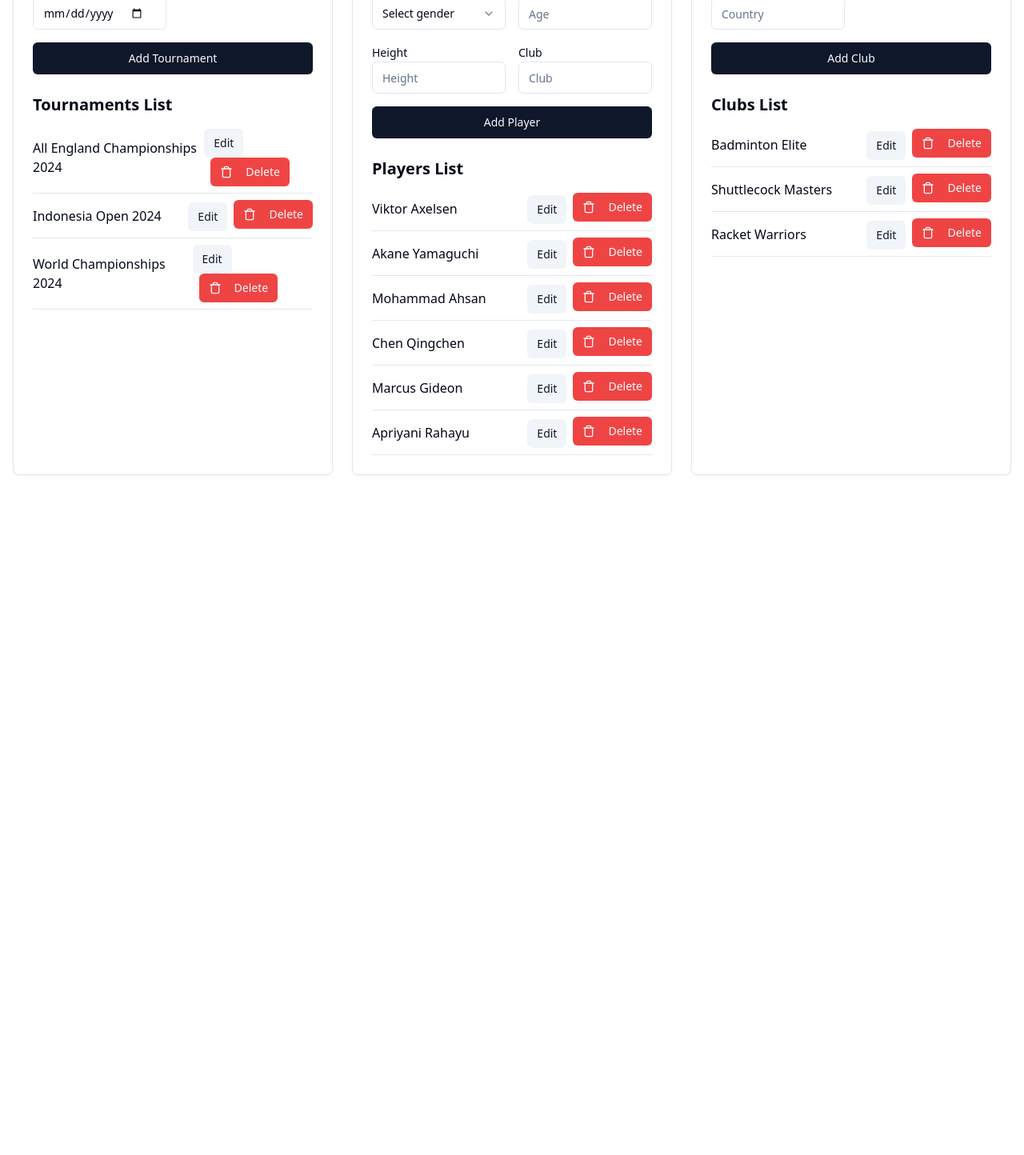
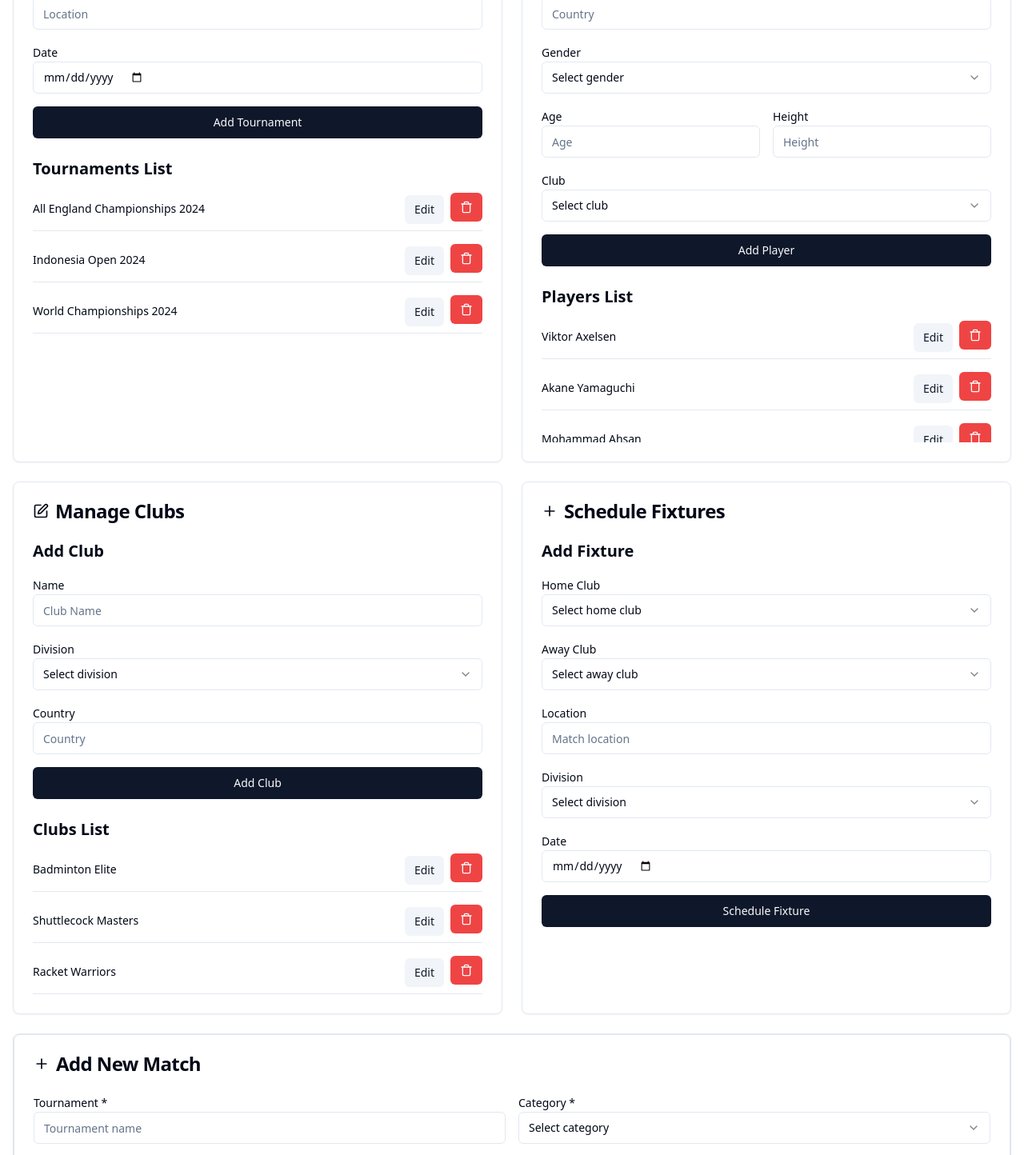
Before and after one commit to VestingRhyme/smash-tournament-tracker, a React (Vite) app: page /admin in a window 1280 px wide. Shown: the part 300-1744 px from the top of the page at 80% size. Before the commit the page ends 910 px from the top, so only its background shows below. Built offline with nearby package versions, Linux system fonts and the light colour scheme.

Commit message:
Fix: Admin panel appearance and match addition
- Restore the admin panel's original look.
- Add functionality to add matches.
- Ensure edit buttons function correctly.
- Add a location field to fixtures.

```diff
--- a/src/contexts/LeagueContext.tsx
+++ b/src/contexts/LeagueContext.tsx
@@ -1,130 +1,128 @@
 
 import React, { createContext, useContext, useState, ReactNode } from 'react';
-import { mockClubs, mockLeagueResults, mockPlayerClubRegistrations } from '@/data/leagueData';
-import type { Club, LeagueResult, PlayerClubRegistration } from '@/data/leagueData';
+import { mockClubs, mockFixtures, mockResults } from '@/data/leagueData';
+
+export interface Club {
+  id: string;
+  name: string;
+  division: "Division 1" | "Division 2";
+  country: string;
+  wins?: number;
+  losses?: number;
+  points?: number;
+}
+
+export interface Fixture {
+  id: string;
+  homeClub: string;
+  awayClub: string;
+  date: string;
+  location: string;
+  division: "Division 1" | "Division 2";
+  status: "scheduled" | "completed";
+  homeScore?: number;
+  awayScore?: number;
+}
+
+export interface Result {
+  id: string;
+  homeClub: string;
+  awayClub: string;
+  homeScore: number;
+  awayScore: number;
+  date: string;
+  division: "Division 1" | "Division 2";
+}
 
 interface LeagueContextType {
   clubs: Club[];
-  leagueResults: LeagueResult[];
-  playerClubRegistrations: PlayerClubRegistration[];
-  addClub: (club: Omit<Club, 'id' | 'points' | 'gamesWon' | 'gamesLost' | 'matchesPlayed' | 'matchesWon' | 'matchesLost'>) => void;
-  updateClub: (id: string, updates: Partial<Club>) => void;
+  fixtures: Fixture[];
+  results: Result[];
+  addClub: (club: Omit<Club, 'id'>) => void;
   deleteClub: (id: string) => void;
-  addLeagueResult: (result: Omit<LeagueResult, 'id'>) => void;
-  addClubMatch: (match: any) => void;
-  registerPlayerToClub: (playerId: string, clubId: string, playerName: string, clubName: string) => void;
-  updateClubStats: (homeClub: string, awayClub: string, homeScore: number, awayScore: number) => void;
+  addFixture: (fixture: Omit<Fixture, 'id' | 'status'>) => void;
+  updateFixture: (id: string, fixture: Partial<Fixture>) => void;
+  addResult: (result: Omit<Result, 'id'>) => void;
 }
 
 const LeagueContext = createContext<LeagueContextType | undefined>(undefined);
 
 export const LeagueProvider = ({ children }: { children: ReactNode }) => {
   const [clubs, setClubs] = useState<Club[]>(mockClubs);
-  const [leagueResults, setLeagueResults] = useState<LeagueResult[]>(mockLeagueResults);
-  const [playerClubRegistrations, setPlayerClubRegistrations] = useState<PlayerClubRegistration[]>(mockPlayerClubRegistrations);
+  const [fixtures, setFixtures] = useState<Fixture[]>(mockFixtures);
+  const [results, setResults] = useState<Result[]>(mockResults);
 
-  const addClub = (clubData: Omit<Club, 'id' | 'points' | 'gamesWon' | 'gamesLost' | 'matchesPlayed' | 'matchesWon' | 'matchesLost'>) => {
+  const addClub = (club: Omit<Club, 'id'>) => {
     const newClub: Club = {
-      ...clubData,
+      ...club,
       id: Date.now().toString(),
-      points: 0,
-      gamesWon: 0,
-      gamesLost: 0,
-      matchesPlayed: 0,
-      matchesWon: 0,
-      matchesLost: 0
+      wins: 0,
+      losses: 0,
+      points: 0
     };
     setClubs(prev => [...prev, newClub]);
-  };
-
-  const updateClub = (id: string, updates: Partial<Club>) => {
-    setClubs(prev => prev.map(club =>
-      club.id === id ? { ...club, ...updates } : club
-    ));
   };
 
   const deleteClub = (id: string) => {
     setClubs(prev => prev.filter(club => club.id !== id));
   };
 
-  const calculatePoints = (teamScore: number, opponentScore: number): number => {
-    if (teamScore > opponentScore) {
-      return opponentScore < 8 ? 3 : 2;
-    } else if (teamScore === opponentScore) {
-      return 2;
-    } else {
-      return teamScore > 8 ? 1 : 0;
-    }
+  const addFixture = (fixture: Omit<Fixture, 'id' | 'status'>) => {
+    const newFixture: Fixture = {
+      ...fixture,
+      id: Date.now().toString(),
+      status: "scheduled"
+    };
+    setFixtures(prev => [...prev, newFixture]);
   };
 
-  const updateClubStats = (homeClub: string, awayClub: string, homeScore: number, awayScore: number) => {
+  const updateFixture = (id: string, updatedFixture: Partial<Fixture>) => {
+    setFixtures(prev => prev.map(fixture =>
+      fixture.id === id ? { ...fixture, ...updatedFixture } : fixture
+    ));
+  };
+
+  const addResult = (result: Omit<Result, 'id'>) => {
+    const newResult: Result = {
+      ...result,
+      id: Date.now().toString()
+    };
+    setResults(prev => [...prev, newResult]);
+
+    // Update club standings
     setClubs(prev => prev.map(club => {
-      if (club.name === homeClub) {
-        const points = calculatePoints(homeScore, awayScore);
-        const won = homeScore > awayScore ? 1 : 0;
-        const lost = homeScore < awayScore ? 1 : 0;
+      if (club.name === result.homeClub) {
+        const won = result.homeScore > result.awayScore;
         return {
           ...club,
-          points: club.points + points,
-          gamesWon: club.gamesWon + homeScore,
-          gamesLost: club.gamesLost + awayScore,
-          matchesPlayed: club.matchesPlayed + 1,
-          matchesWon: club.matchesWon + won,
-          matchesLost: club.matchesLost + lost
+          wins: (club.wins || 0) + (won ? 1 : 0),
+          losses: (club.losses || 0) + (won ? 0 : 1),
+          points: (club.points || 0) + (won ? 3 : 0)
         };
-      } else if (club.name === awayClub) {
-        const points = calculatePoints(awayScore, homeScore);
-        const won = awayScore > homeScore ? 1 : 0;
-        const lost = awayScore < homeScore ? 1 : 0;
+      }
+      if (club.name === result.awayClub) {
+        const won = result.awayScore > result.homeScore;
         return {
           ...club,
-          points: club.points + points,
-          gamesWon: club.gamesWon + awayScore,
-          gamesLost: club.gamesLost + homeScore,
-          matchesPlayed: club.matchesPlayed + 1,
-          matchesWon: club.matchesWon + won,
-          matchesLost: club.matchesLost + lost
+          wins: (club.wins || 0) + (won ? 1 : 0),
+          losses: (club.losses || 0) + (won ? 0 : 1),
+          points: (club.points || 0) + (won ? 3 : 0)
         };
       }
       return club;
     }));
   };
 
-  const addLeagueResult = (resultData: Omit<LeagueResult, 'id'>) => {
-    const newResult: LeagueResult = {
-      ...resultData,
-      id: Date.now().toString()
-    };
-    setLeagueResults(prev => [...prev, newResult]);
-    updateClubStats(resultData.homeClub, resultData.awayClub, resultData.homeScore, resultData.awayScore);
-  };
-
-  const addClubMatch = (match: any) => {
-    addLeagueResult(match);
-  };
-
-  const registerPlayerToClub = (playerId: string, clubId: string, playerName: string, clubName: string) => {
-    const newRegistration: PlayerClubRegistration = {
-      playerId,
-      clubId,
-      playerName,
-      clubName
-    };
-    setPlayerClubRegistrations(prev => [...prev, newRegistration]);
-  };
-
   return (
     <LeagueContext.Provider value={{
       clubs,
-      leagueResults,
-      playerClubRegistrations,
+      fixtures,
+      results,
       addClub,
-      updateClub,
       deleteClub,
-      addLeagueResult,
-      addClubMatch,
-      registerPlayerToClub,
-      updateClubStats
+      addFixture,
+      updateFixture,
+      addResult
     }}>
       {children}
     </LeagueContext.Provider>
--- a/src/data/mockData.ts
+++ b/src/data/mockData.ts
@@ -1,3 +1,4 @@
+
 export interface Player {
   id: string;
   name: string;
@@ -120,30 +121,45 @@ export const mockTournaments = [
     name: "All England Championships 2024",
     location: "Birmingham, England",
     date: "2024-03-13",
+    startDate: "2024-03-13",
+    endDate: "2024-03-17",
     status: "upcoming" as const,
     participants: 128,
     events: 5,
-    organizer: "BWF"
+    organizer: "BWF",
+    prizePool: "$500,000",
+    description: "The most prestigious badminton tournament in the world.",
+    format: "Knockout"
   },
   {
     id: "2",
     name: "Indonesia Open 2024",
     location: "Jakarta, Indonesia",
     date: "2024-06-11",
+    startDate: "2024-06-11",
+    endDate: "2024-06-16",
     status: "live" as const,
     participants: 96,
     events: 5,
-    organizer: "BWF"
+    organizer: "BWF",
+    prizePool: "$750,000",
+    description: "Premier badminton tournament in Southeast Asia.",
+    format: "Knockout"
   },
   {
     id: "3",
     name: "World Championships 2024",
     location: "Paris, France",
     date: "2024-08-26",
+    startDate: "2024-08-26",
+    endDate: "2024-09-01",
     status: "completed" as const,
     participants: 150,
     events: 5,
-    organizer: "BWF"
+    organizer: "BWF",
+    prizePool: "$1,000,000",
+    description: "The world's premier badminton championship.",
+    format: "Knockout"
   }
 ];
 
@@ -151,16 +167,18 @@ export const mockMatches = [
   {
     id: "1",
     tournamentId: "1",
+    tournament: "All England Championships 2024",
     player1: "Viktor Axelsen",
     player2: "Chen Long",
     score: "21-15, 21-18",
     round: "Final",
-    category: "Men's Singles",
+    category: "Men's Doubles",
     date: "2024-03-17"
   },
   {
     id: "2",
     tournamentId: "2",
+    tournament: "Indonesia Open 2024",
     player1: "Mohammad Ahsan / Kevin Sanjaya",
     player2: "Marcus Gideon / Kevin Sukamuljo",
     score: "21-19, 18-21, 21-16",
@@ -171,11 +189,12 @@ export const mockMatches = [
   {
     id: "3",
     tournamentId: "3",
+    tournament: "World Championships 2024",
     player1: "Akane Yamaguchi",
     player2: "Carolina Marin",
     score: "TBD",
     round: "Quarterfinal",
-    category: "Women's Singles",
+    category: "Women's Doubles",
     date: "2024-08-29"
   }
 ];
--- a/src/pages/AdminDashboard.tsx
+++ b/src/pages/AdminDashboard.tsx
@@ -8,13 +8,17 @@ import { Select, SelectContent, SelectItem, SelectTrigger, SelectValue } from "@
 import { Plus, Edit, Trash } from "lucide-react";
 import { useAppContext } from "@/contexts/AppContext";
 import { useLeagueContext } from "@/contexts/LeagueContext";
+import { useNavigate } from "react-router-dom";
+import MatchForm from "@/components/MatchForm";
 
 const AdminDashboard = () => {
-  const { tournaments, players, addTournament: createTournament, addPlayer: createPlayer, deleteTournament, deletePlayer } = useAppContext();
-  const { clubs, addClub: createClub, deleteClub } = useLeagueContext();
+  const navigate = useNavigate();
+  const { tournaments, players, addTournament: createTournament, addPlayer: createPlayer, deleteTournament, deletePlayer, addMatch } = useAppContext();
+  const { clubs, addClub: createClub, deleteClub, addFixture } = useLeagueContext();
   const [newTournament, setNewTournament] = useState({ name: "", location: "", date: "" });
   const [newPlayer, setNewPlayer] = useState({ name: "", country: "", gender: "", age: "", height: "", club: "" });
   const [newClub, setNewClub] = useState({ name: "", division: "", country: "" });
+  const [newFixture, setNewFixture] = useState({ homeClub: "", awayClub: "", date: "", location: "", division: "" });
 
   const handleAddClub = () => {
     if (!newClub.name || !newClub.division || !newClub.country) {
@@ -66,11 +70,28 @@ const AdminDashboard = () => {
     setNewPlayer({ name: "", country: "", gender: "", age: "", height: "", club: "" });
   };
 
+  const handleAddFixture = () => {
+    if (!newFixture.homeClub || !newFixture.awayClub || !newFixture.date || !newFixture.location || !newFixture.division) {
+      alert("Please fill in all fields");
+      return;
+    }
+
+    addFixture({
+      homeClub: newFixture.homeClub,
+      awayClub: newFixture.awayClub,
+      date: newFixture.date,
+      location: newFixture.location,
+      division: newFixture.division as "Division 1" | "Division 2"
+    });
+
+    setNewFixture({ homeClub: "", awayClub: "", date: "", location: "", division: "" });
+  };
+
   return (
     <div className="container mx-auto p-4">
       <h1 className="text-3xl font-bold mb-6">Admin Dashboard</h1>
 
-      <div className="grid grid-cols-1 md:grid-cols-2 lg:grid-cols-3 gap-6">
+      <div className="grid grid-cols-1 md:grid-cols-2 gap-6">
         {/* Tournaments Section */}
         <Card>
           <CardHeader>
@@ -82,7 +103,7 @@ const AdminDashboard = () => {
           <CardContent>
             <div className="space-y-4">
               <h3 className="text-xl font-semibold mb-2">Add Tournament</h3>
-              <div className="grid grid-cols-1 md:grid-cols-2 gap-4">
+              <div className="space-y-4">
                 <div>
                   <Label htmlFor="tournamentName">Name</Label>
                   <Input
@@ -118,17 +139,16 @@ const AdminDashboard = () => {
 
             <div className="mt-6">
               <h3 className="text-xl font-semibold mb-2">Tournaments List</h3>
-              <ul>
+              <ul className="space-y-2">
                 {tournaments.map((tournament) => (
                   <li key={tournament.id} className="flex justify-between items-center py-2 border-b">
-                    <span>{tournament.name}</span>
+                    <span className="text-sm">{tournament.name}</span>
                     <div className="space-x-2">
-                      <Button size="sm" variant="secondary">
+                      <Button size="sm" variant="secondary" onClick={() => navigate(`/admin/tournament/edit/${tournament.id}`)}>
                         Edit
                       </Button>
                       <Button size="sm" variant="destructive" onClick={() => deleteTournament(tournament.id)}>
-                        <Trash className="h-4 w-4 mr-2" />
-                        Delete
+                        <Trash className="h-4 w-4" />
                       </Button>
                     </div>
                   </li>
@@ -149,7 +169,7 @@ const AdminDashboard = () => {
           <CardContent>
             <div className="space-y-4">
               <h3 className="text-xl font-semibold mb-2">Add Player</h3>
-              <div className="grid grid-cols-1 md:grid-cols-2 gap-4">
+              <div className="space-y-4">
                 <div>
                   <Label htmlFor="playerName">Name</Label>
                   <Input
@@ -180,6 +200,7 @@ const AdminDashboard = () => {
                     </SelectContent>
                   </Select>
                 </div>
+                <div className="grid grid-cols-2 gap-4">
                   <div>
                     <Label htmlFor="playerAge">Age</Label>
                     <Input
@@ -199,14 +220,22 @@ const AdminDashboard = () => {
                       placeholder="Height"
                     />
                   </div>
+                </div>
                 <div>
                   <Label htmlFor="playerClub">Club</Label>
-                  <Input
-                    id="playerClub"
-                    value={newPlayer.club}
-                    onChange={(e) => setNewPlayer({ ...newPlayer, club: e.target.value })}
-                    placeholder="Club"
-                  />
+                  <Select value={newPlayer.club} onValueChange={(value) => setNewPlayer({ ...newPlayer, club: value })}>
+                    <SelectTrigger>
+                      <SelectValue placeholder="Select club" />
+                    </SelectTrigger>
+                    <SelectContent>
+                      <SelectItem value="">No Club</SelectItem>
+                      {clubs.map((club) => (
+                        <SelectItem key={club.id} value={club.name}>
+                          {club.name}
+                        </SelectItem>
+                      ))}
+                    </SelectContent>
+                  </Select>
                 </div>
               </div>
               <Button onClick={handleAddPlayer} className="w-full">
@@ -216,17 +245,16 @@ const AdminDashboard = () => {
 
             <div className="mt-6">
               <h3 className="text-xl font-semibold mb-2">Players List</h3>
-              <ul>
+              <ul className="space-y-2 max-h-40 overflow-y-auto">
                 {players.map((player) => (
                   <li key={player.id} className="flex justify-between items-center py-2 border-b">
-                    <span>{player.name}</span>
+                    <span className="text-sm">{player.name}</span>
                     <div className="space-x-2">
-                      <Button size="sm" variant="secondary">
+                      <Button size="sm" variant="secondary" onClick={() => navigate(`/admin/player/edit/${player.id}`)}>
                         Edit
                       </Button>
                       <Button size="sm" variant="destructive" onClick={() => deletePlayer(player.id)}>
-                        <Trash className="h-4 w-4 mr-2" />
-                        Delete
+                        <Trash className="h-4 w-4" />
                       </Button>
                     </div>
                   </li>
@@ -247,7 +275,7 @@ const AdminDashboard = () => {
           <CardContent>
             <div className="space-y-4">
               <h3 className="text-xl font-semibold mb-2">Add Club</h3>
-              <div className="grid grid-cols-1 md:grid-cols-2 gap-4">
+              <div className="space-y-4">
                 <div>
                   <Label htmlFor="clubName">Name</Label>
                   <Input
@@ -286,17 +314,16 @@ const AdminDashboard = () => {
 
             <div className="mt-6">
               <h3 className="text-xl font-semibold mb-2">Clubs List</h3>
-              <ul>
+              <ul className="space-y-2">
                 {clubs.map((club) => (
                   <li key={club.id} className="flex justify-between items-center py-2 border-b">
-                    <span>{club.name}</span>
+                    <span className="text-sm">{club.name}</span>
                     <div className="space-x-2">
                       <Button size="sm" variant="secondary">
                         Edit
                       </Button>
                       <Button size="sm" variant="destructive" onClick={() => deleteClub(club.id)}>
-                        <Trash className="h-4 w-4 mr-2" />
-                        Delete
+                        <Trash className="h-4 w-4" />
                       </Button>
                     </div>
                   </li>
@@ -305,6 +332,91 @@ const AdminDashboard = () => {
             </div>
           </CardContent>
         </Card>
+
+        {/* Fixtures Section */}
+        <Card>
+          <CardHeader>
+            <CardTitle className="flex items-center gap-2">
+              <Plus className="h-5 w-5" />
+              Schedule Fixtures
+            </CardTitle>
+          </CardHeader>
+          <CardContent>
+            <div className="space-y-4">
+              <h3 className="text-xl font-semibold mb-2">Add Fixture</h3>
+              <div className="space-y-4">
+                <div>
+                  <Label htmlFor="homeClub">Home Club</Label>
+                  <Select value={newFixture.homeClub} onValueChange={(value) => setNewFixture({ ...newFixture, homeClub: value })}>
+                    <SelectTrigger>
+                      <SelectValue placeholder="Select home club" />
+                    </SelectTrigger>
+                    <SelectContent>
+                      {clubs.map((club) => (
+                        <SelectItem key={club.id} value={club.name}>
+                          {club.name}
+                        </SelectItem>
+                      ))}
+                    </SelectContent>
+                  </Select>
+                </div>
+                <div>
+                  <Label htmlFor="awayClub">Away Club</Label>
+                  <Select value={newFixture.awayClub} onValueChange={(value) => setNewFixture({ ...newFixture, awayClub: value })}>
+                    <SelectTrigger>
+                      <SelectValue placeholder="Select away club" />
+                    </SelectTrigger>
+                    <SelectContent>
+                      {clubs.map((club) => (
+                        <SelectItem key={club.id} value={club.name}>
+                          {club.name}
+                        </SelectItem>
+                      ))}
+                    </SelectContent>
+                  </Select>
+                </div>
+                <div>
+                  <Label htmlFor="fixtureLocation">Location</Label>
+                  <Input
+                    id="fixtureLocation"
+                    value={newFixture.location}
+                    onChange={(e) => setNewFixture({ ...newFixture, location: e.target.value })}
+                    placeholder="Match location"
+                  />
+                </div>
+                <div>
+                  <Label htmlFor="fixtureDivision">Division</Label>
+                  <Select value={newFixture.division} onValueChange={(value) => setNewFixture({ ...newFixture, division: value })}>
+                    <SelectTrigger>
+                      <SelectValue placeholder="Select division" />
+                    </SelectTrigger>
+                    <SelectContent>
+                      <SelectItem value="Division 1">Division 1</SelectItem>
+                      <SelectItem value="Division 2">Division 2</SelectItem>
+                    </SelectContent>
+                  </Select>
+                </div>
+                <div>
+                  <Label htmlFor="fixtureDate">Date</Label>
+                  <Input
+                    type="date"
+                    id="fixtureDate"
+                    value={newFixture.date}
+                    onChange={(e) => setNewFixture({ ...newFixture, date: e.target.value })}
+                  />
+                </div>
+              </div>
+              <Button onClick={handleAddFixture} className="w-full">
+                Schedule Fixture
+              </Button>
+            </div>
+          </CardContent>
+        </Card>
+
+        {/* Matches Section */}
+        <Card className="md:col-span-2">
+          <MatchForm onAddMatch={addMatch} />
+        </Card>
       </div>
     </div>
   );
```
Lines whose indentation alone changed are shown as unchanged.
